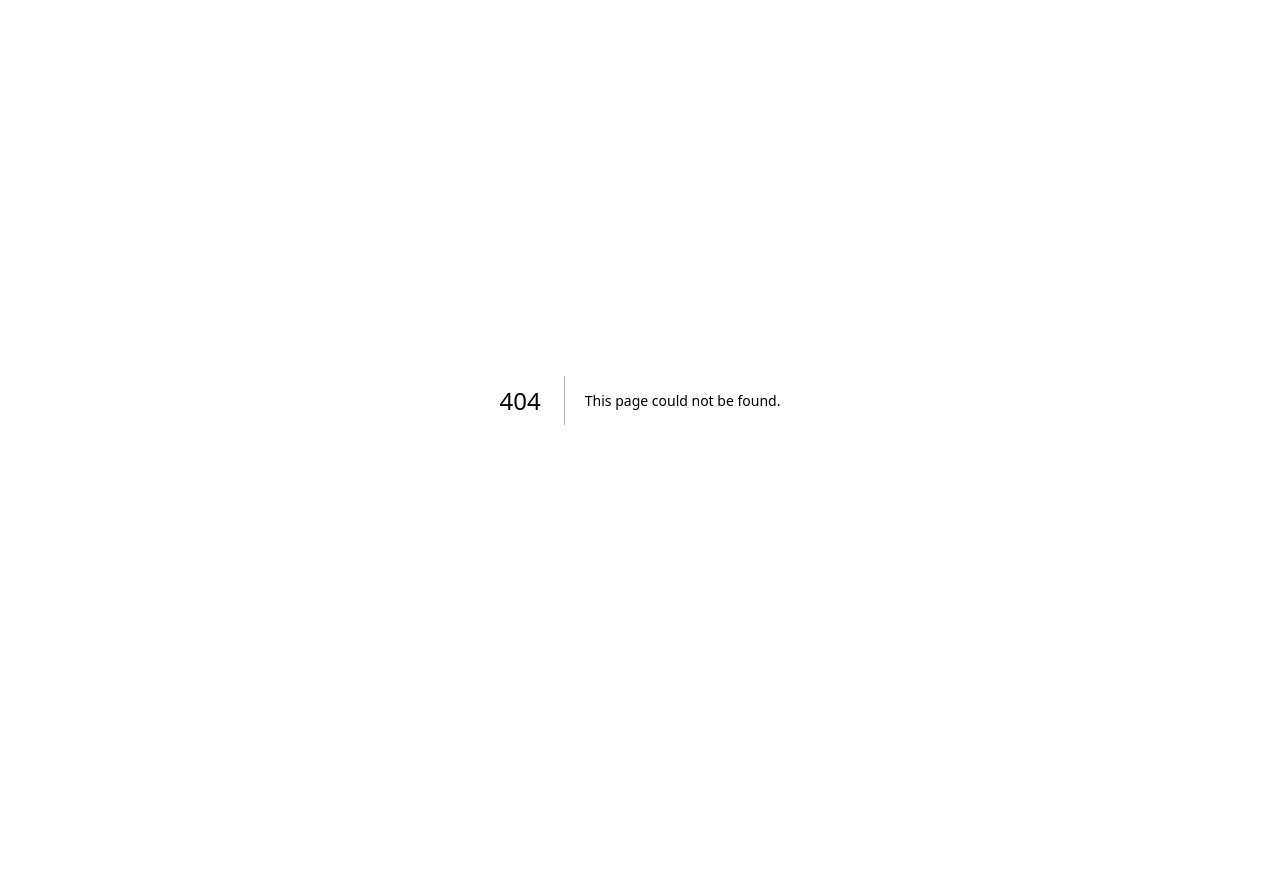
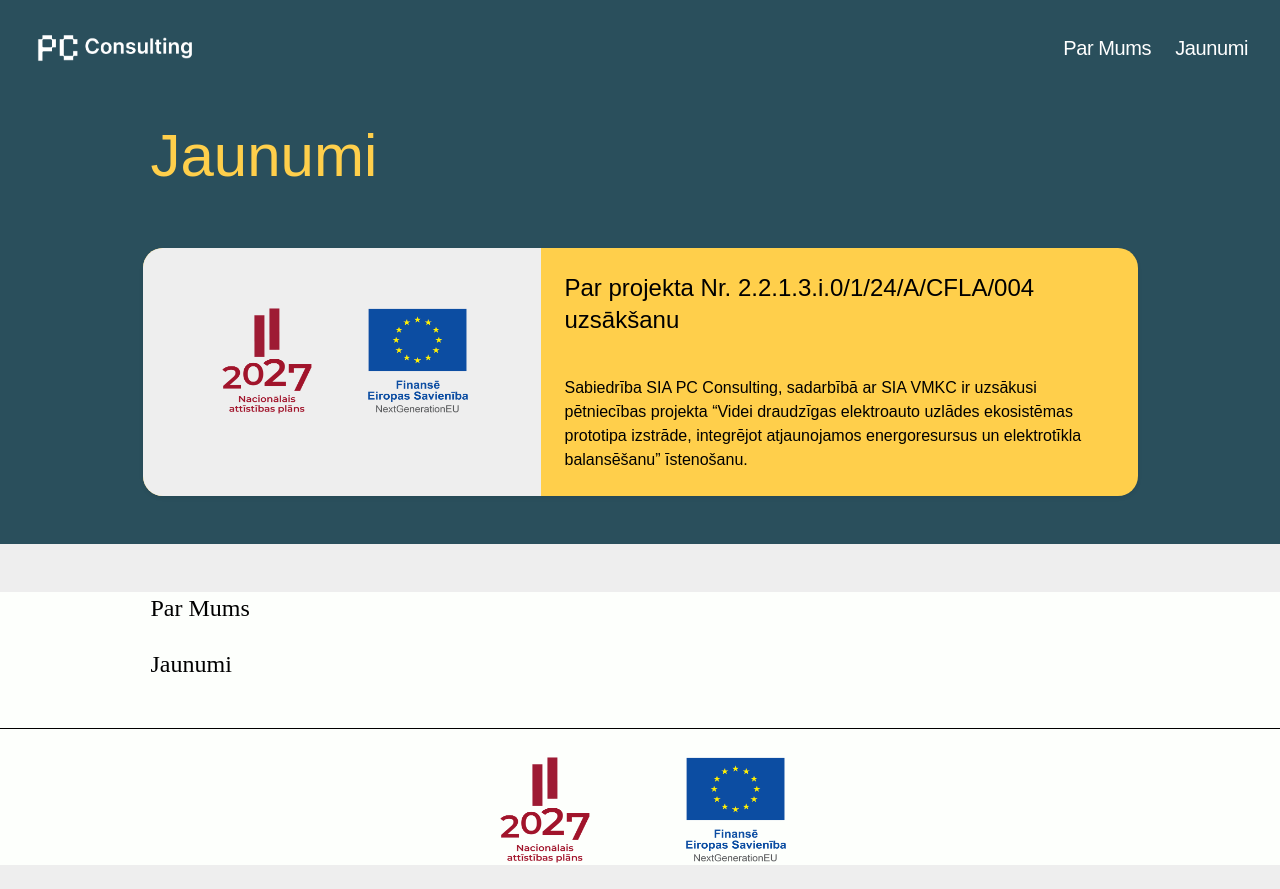
Before and after one commit to locusttoybox/pc-consulting, a Next.js app: page /jaunumi in a window 1280 px wide. Before the commit this address had no page. Before the commit the page ends 800 px from the top, so only its background shows below. Built offline with nearby package versions, Linux system fonts and the light colour scheme.

Commit message:
created jaunumi page

```diff
--- /dev/null
+++ b/src/app/jaunumi/page.tsx
@@ -0,0 +1,67 @@
+import Header from '../components/ui/Header';
+import Footer from '../components/ui/Footer';
+import Image3 from '../assets/nap-logo-1.png';
+import Image4 from '../assets/es-next-logo-01.png';
+
+const Jaunumi: React.FC = () => {
+  return (
+    <>
+      <Header />
+
+      <div className='mx-auto h-auto w-full bg-primary'>
+        <main>
+          <section
+            id='jaunumi'
+            className='w-screen bg-primary pb-14 pt-28 sm:pb-2 sm:pt-14 lg:pb-14 lg:pt-28'
+          >
+            <div className='h-800px container mx-auto max-w-[1043px] px-4 pt-2 sm:px-6 sm:pt-2 lg:px-8 lg:pt-2'>
+              <h1 className='font-fahkwang text-3xl text-accent sm:text-3xl lg:text-6xl'>
+                Jaunumi
+              </h1>
+            </div>
+          </section>
+          <section className='w-screen bg-primary pb-9 sm:pb-2 lg:pb-10'>
+            <div className='container mx-auto max-w-[1043px] px-4 pb-2 sm:px-6'>
+              <div className='shadow-subtle justify-center rounded-[20px] bg-accent text-black'>
+                <div className='lg:flex-crow flex flex-row'>
+                  <div className='bg-background py-14 text-black sm:w-2/5 lg:rounded-l-[20px]'>
+                    <div className='flex flex-row justify-center gap-10'>
+                      {' '}
+                      <img
+                        src={Image3.src}
+                        className='h-28 w-28'
+                        alt='nacionalais atistibas plans logo'
+                      ></img>
+                      <img
+                        src={Image4.src}
+                        className='h-28 w-28'
+                        alt='nacionalais atistibas plans logo'
+                      ></img>
+                    </div>
+                  </div>
+                  <div className='flex w-3/5 flex-col justify-center p-6 lg:rounded-l-none lg:rounded-r-[20px]'>
+                    {' '}
+                    <h3 className='pb-10 text-2xl'>
+                      Par projekta Nr. 2.2.1.3.i.0/1/24/A/CFLA/004 uzsākšanu
+                    </h3>
+                    <p>
+                      Sabiedrība SIA PC Consulting, sadarbībā ar SIA VMKC ir
+                      uzsākusi pētniecības projekta “Videi draudzīgas
+                      elektroauto uzlādes ekosistēmas prototipa izstrāde,
+                      integrējot atjaunojamos energoresursus un elektrotīkla
+                      balansēšanu” īstenošanu.
+                    </p>
+                  </div>
+                </div>
+              </div>
+            </div>
+          </section>
+        </main>
+      </div>
+
+      <Footer />
+    </>
+  );
+};
+
+export default Jaunumi;
--- a/src/app/par-mums/page.tsx
+++ b/src/app/par-mums/page.tsx
@@ -13,10 +13,10 @@ const ParMums: React.FC = () => {
         <main>
           <section
             id='par-mums'
-            className='w-screen bg-primary pb-2 pt-28 sm:pb-2 sm:pt-14 lg:pb-16 lg:pt-28'
+            className='w-screen bg-primary pb-14 pt-28 sm:pb-2 sm:pt-14 lg:pb-14 lg:pt-28'
           >
             <div className='h-800px container mx-auto max-w-[1043px] px-4 pt-2 sm:px-6 sm:pt-2 lg:px-8 lg:pt-2'>
-              <h1 className='pb-7 font-fahkwang text-3xl text-accent sm:text-3xl lg:text-6xl'>
+              <h1 className='pb-14 font-fahkwang text-3xl text-accent sm:text-3xl lg:text-6xl'>
                 Par Mums
               </h1>
               <h2 className='text-secondary text-white lg:text-2xl'>
```
